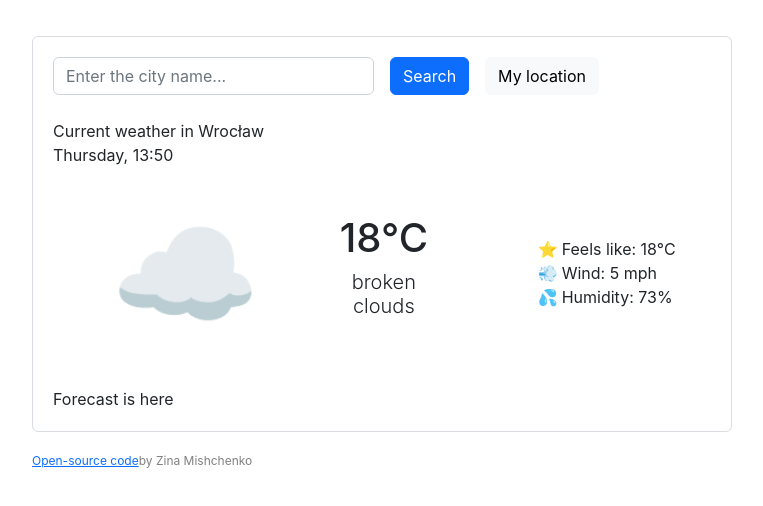
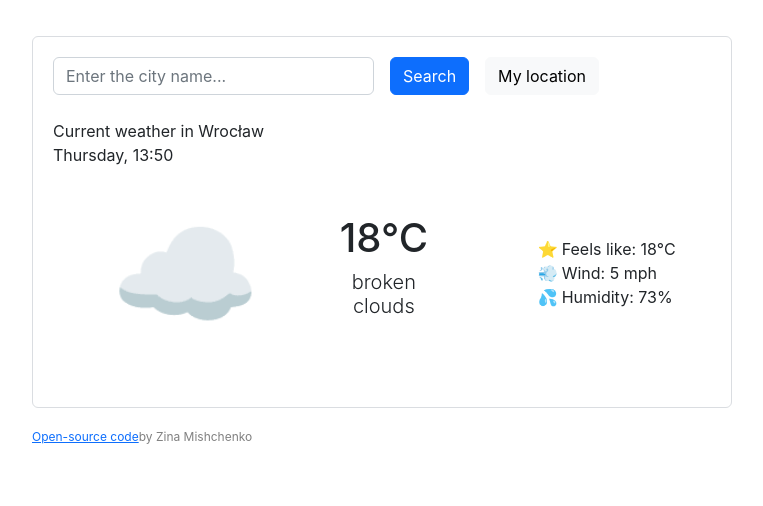
Before and after one commit to aivirrne/weather-react, a React (Create React App) app: page / in a window 1280 px wide. Shown: the top 506 px of the page, without its empty margins (258-1021 px from the left). Built offline with nearby package versions, Linux system fonts and the light colour scheme.

Commit message:
Update Forecast.js

```diff
--- a/src/Forecast.js
+++ b/src/Forecast.js
@@ -3,7 +3,7 @@ import React from "react";
 export default function Forecast() {
   return (
     <div className="Forecast">
-      <div className="weather-forecast">Forecast is here</div>
+      <div className="weather-forecast"></div>
     </div>
   );
 }
```
